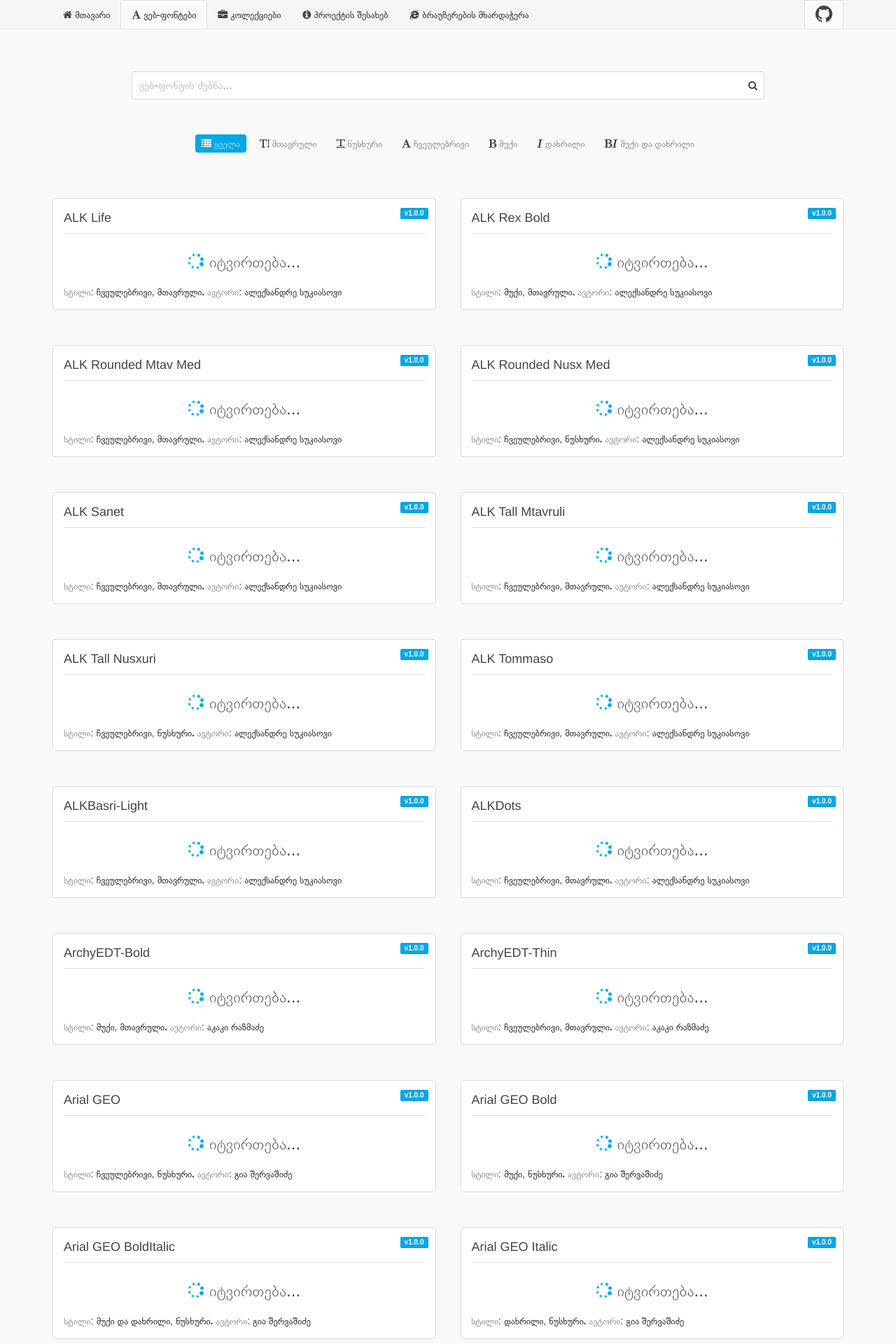
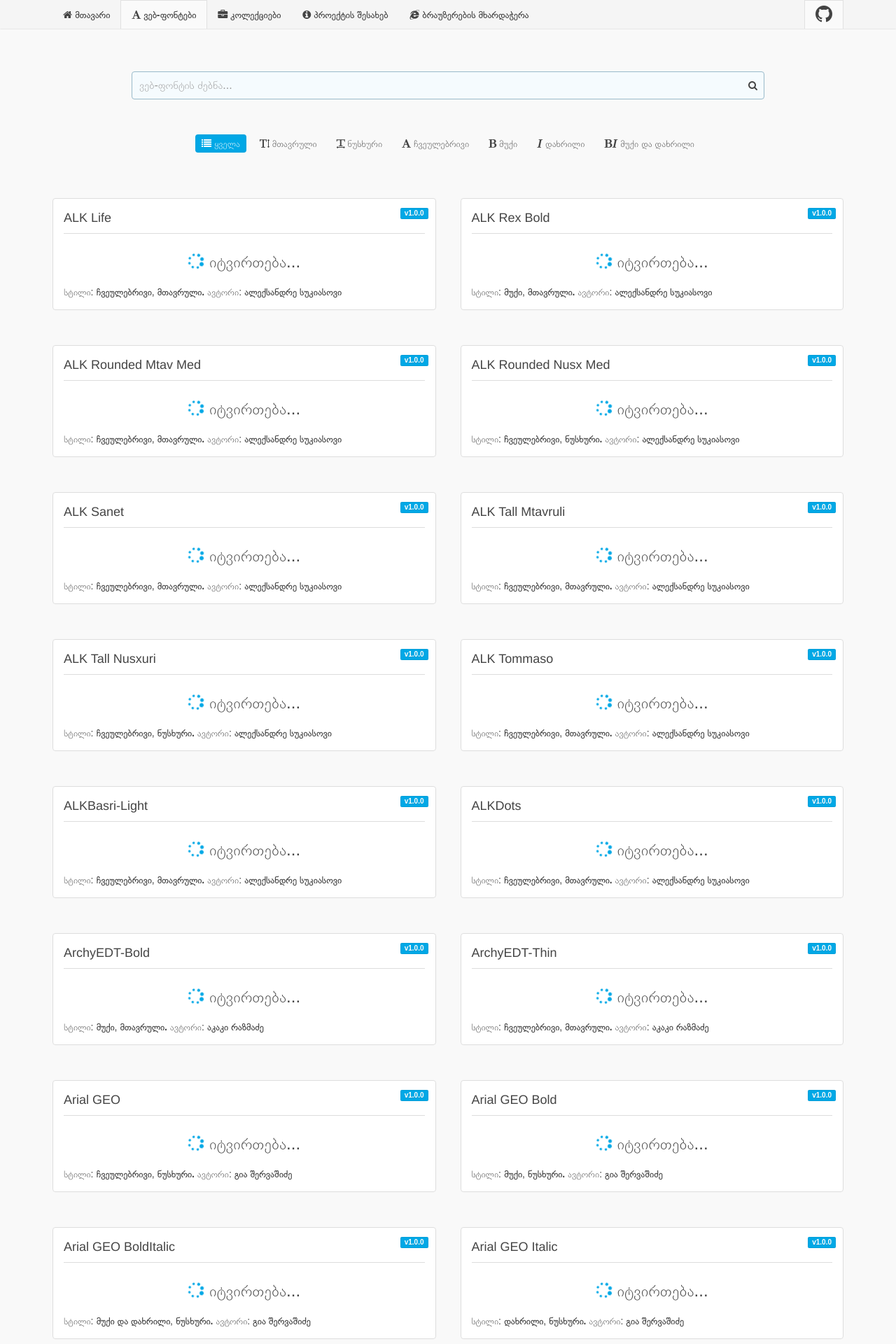
Before and after one commit to web-fonts/web-fonts.github.io, a Jekyll site: the page built from fonts.md, in a window 1280 px wide. Shown: the top 1920 px of the page at 70% size. Built offline with Jekyll 4.4.1, drawn with Linux system fonts in a browser that asks for light colours; some web fonts are replaced.

Commit message:
Update search.html

```diff
--- a/_includes/search.html
+++ b/_includes/search.html
@@ -1,7 +1,7 @@
 {% if site.search %}
 <div class="uk-margin-large-bottom uk-width-4-5 uk-container-center _uk-hidden">
     <div class="uk-form uk-position-relative">
-        <input type="text" autocomplete="off" class="uk-form-large uk-search uk-width-1-1" placeholder="ვებ-ფონტის ძებნა...">
+        <input type="text" autocomplete="off" class="uk-form-large uk-search uk-width-1-1" placeholder="ვებ-ფონტის ძებნა..." autofocus>
         <i class="uk-icon-search"></i>
     </div>
 </div>
```
